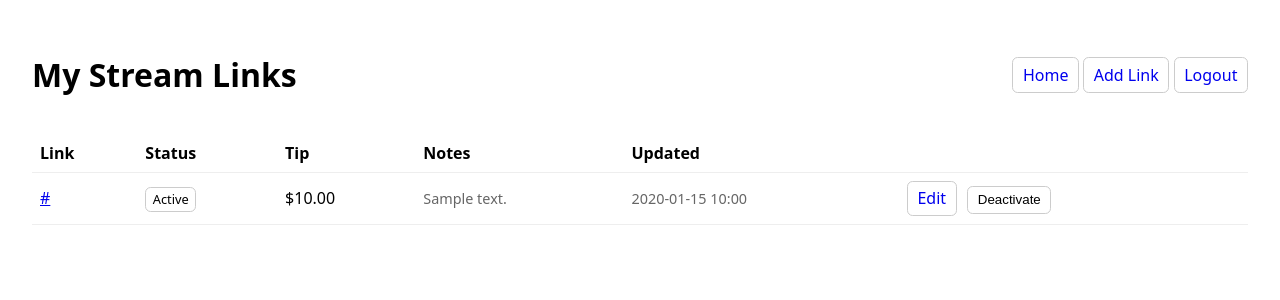
After one commit to athena-live/clipthis, a Django app: page /streams/ in a window 1280 px wide. The commit adds this page. Shown: the top 300 px of the page. Run offline with Django 5.2, Linux system fonts and the light colour scheme; a user stored in the database is signed in; tables that the repository leaves empty hold one stand-in row (values such as "Sample post").

Commit message:
Built a “My Stream Links” feature so users can add, view, and manage their stream URLs with status, notes, and tip amount.
What’s included

App: streams
Model StreamLink with fields: owner, url (validated for YouTube/Twitch/Kick), active (bool), notes (text), tip_amount (decimal), timestamps.
URL validator to restrict to allowed domains.
Forms and class-based views to list/add/edit/toggle.
URLs
Mounted under /streams/ with routes:
GET /streams/ list user’s links
GET/POST /streams/add/ create a link
GET/POST /streams/<id>/edit/ edit a link
POST /streams/<id>/toggle/ toggle active/inactive
Templates
clipthis/templates/streams/link_list.html: table of user links with actions.
clipthis/templates/streams/link_form.html: add/edit form.
Navbar now links to “My Streams” when logged in.
Wiring
Installed app in INSTALLED_APPS.
Included streams.urls in root urls.py.
List/edit views are login-protected and scoped to the current user.
Files added/updated

clipthis/streams/init.py
clipthis/streams/apps.py
clipthis/streams/validators.py
clipthis/streams/models.py
clipthis/streams/forms.py
clipthis/streams/views.py
clipthis/streams/urls.py
clipthis/templates/streams/link_list.html
clipthis/templates/streams/link_form.html
clipthis/clipthis/settings.py (added app)
clipthis/clipthis/urls.py (included routes)
clipthis/templates/home.html (navbar link)
Next steps to activate

Make migrations and migrate:
python manage.py makemigrations
python manage.py migrate
Visit:
/streams/ to view your list
/streams/add/ to add a new link
Notes

Allowed domains: youtube.com, youtu.be, twitch.tv, kick.com. I can extend this list easily if you want more platforms.
Tip amount is a simple decimal labeled as USD; we can add currency handling later.
If you want a public “board” to show active requests, we can add a public list view that shows only active=True links across users.

```diff
--- a/clipthis/clipthis/settings.py
+++ b/clipthis/clipthis/settings.py
@@ -75,6 +75,7 @@ INSTALLED_APPS = [
     'allauth.account',
     'allauth.socialaccount',
     'allauth.socialaccount.providers.google',
+    'streams',
 ]
 
 MIDDLEWARE = [
--- a/clipthis/clipthis/urls.py
+++ b/clipthis/clipthis/urls.py
@@ -24,4 +24,5 @@ urlpatterns = [
     path('profile/', login_required(TemplateView.as_view(template_name='account/profile.html')), name='profile'),
     path('admin/', admin.site.urls),
     path('accounts/', include('allauth.urls')),
+    path('streams/', include('streams.urls', namespace='streams')),
 ]
--- /dev/null
+++ b/clipthis/streams/apps.py
@@ -0,0 +1,6 @@
+from django.apps import AppConfig
+
+
+class StreamsConfig(AppConfig):
+    default_auto_field = 'django.db.models.BigAutoField'
+    name = 'streams'
--- /dev/null
+++ b/clipthis/streams/models.py
@@ -0,0 +1,19 @@
+from django.conf import settings
+from django.db import models
+from .validators import validate_stream_url
+
+
+class StreamLink(models.Model):
+    owner = models.ForeignKey(settings.AUTH_USER_MODEL, on_delete=models.CASCADE, related_name='stream_links')
+    url = models.URLField(max_length=500, validators=[validate_stream_url])
+    active = models.BooleanField(default=True)
+    notes = models.TextField(blank=True)
+    tip_amount = models.DecimalField(max_digits=10, decimal_places=2, default=0)
+    created_at = models.DateTimeField(auto_now_add=True)
+    updated_at = models.DateTimeField(auto_now=True)
+
+    class Meta:
+        ordering = ['-created_at']
+
+    def __str__(self) -> str:
+        return f"{self.owner} – {self.url}"
--- /dev/null
+++ b/clipthis/streams/urls.py
@@ -0,0 +1,11 @@
+from django.urls import path
+from . import views
+
+app_name = 'streams'
+
+urlpatterns = [
+    path('', views.MyStreamLinksView.as_view(), name='list'),
+    path('add/', views.StreamLinkCreateView.as_view(), name='add'),
+    path('<int:pk>/edit/', views.StreamLinkUpdateView.as_view(), name='edit'),
+    path('<int:pk>/toggle/', views.StreamLinkToggleActiveView.as_view(), name='toggle'),
+]
--- /dev/null
+++ b/clipthis/streams/validators.py
@@ -0,0 +1,29 @@
+from urllib.parse import urlparse
+from django.core.exceptions import ValidationError
+
+
+ALLOWED_STREAM_DOMAINS = {
+    'youtube.com',
+    'youtu.be',
+    'twitch.tv',
+    'kick.com',
+}
+
+
+def validate_stream_url(value: str) -> None:
+    """Validate that URL belongs to an allowed streaming domain."""
+    try:
+        parsed = urlparse(value)
+    except Exception as exc:
+        raise ValidationError('Invalid URL.') from exc
+
+    if parsed.scheme not in ('http', 'https'):
+        raise ValidationError('URL must start with http or https.')
+
+    host = (parsed.hostname or '').lower()
+    if not host:
+        raise ValidationError('URL must include a hostname.')
+
+    # Accept exact domain or subdomains
+    if not any(host == d or host.endswith(f'.{d}') for d in ALLOWED_STREAM_DOMAINS):
+        raise ValidationError('Only YouTube, Twitch, or Kick links are allowed.')
--- /dev/null
+++ b/clipthis/streams/views.py
@@ -0,0 +1,46 @@
+from django.contrib.auth.mixins import LoginRequiredMixin
+from django.http import HttpResponseRedirect
+from django.urls import reverse_lazy
+from django.views.generic import ListView, CreateView, UpdateView, View
+
+from .models import StreamLink
+from .forms import StreamLinkForm
+
+
+class MyStreamLinksView(LoginRequiredMixin, ListView):
+    model = StreamLink
+    template_name = 'streams/link_list.html'
+    context_object_name = 'links'
+
+    def get_queryset(self):
+        return StreamLink.objects.filter(owner=self.request.user)
+
+
+class StreamLinkCreateView(LoginRequiredMixin, CreateView):
+    model = StreamLink
+    form_class = StreamLinkForm
+    template_name = 'streams/link_form.html'
+    success_url = reverse_lazy('streams:list')
+
+    def form_valid(self, form):
+        form.instance.owner = self.request.user
+        return super().form_valid(form)
+
+
+class StreamLinkUpdateView(LoginRequiredMixin, UpdateView):
+    model = StreamLink
+    form_class = StreamLinkForm
+    template_name = 'streams/link_form.html'
+    success_url = reverse_lazy('streams:list')
+
+    def get_queryset(self):
+        return StreamLink.objects.filter(owner=self.request.user)
+
+
+class StreamLinkToggleActiveView(LoginRequiredMixin, View):
+    def post(self, request, pk):
+        link = StreamLink.objects.filter(owner=request.user, pk=pk).first()
+        if link:
+            link.active = not link.active
+            link.save(update_fields=['active'])
+        return HttpResponseRedirect(reverse_lazy('streams:list'))
--- a/clipthis/templates/home.html
+++ b/clipthis/templates/home.html
@@ -18,6 +18,7 @@
       <nav>
         {% if request.user.is_authenticated %}
           <span>Hi, {{ request.user.get_full_name|default:request.user.username }}</span>
+          <a href="/streams/">My Streams</a>
           <a href="/profile/">Profile</a>
           <a href="/accounts/logout/">Logout</a>
         {% else %}
--- /dev/null
+++ b/clipthis/templates/streams/link_list.html
@@ -0,0 +1,73 @@
+{% load static %}
+<!DOCTYPE html>
+<html lang="en">
+  <head>
+    <meta charset="utf-8" />
+    <meta name="viewport" content="width=device-width, initial-scale=1" />
+    <title>My Stream Links • ClipThis</title>
+    <style>
+      body { font-family: system-ui, sans-serif; margin: 2rem; }
+      header { display: flex; justify-content: space-between; align-items: center; }
+      table { width: 100%; border-collapse: collapse; margin-top: 1rem; }
+      th, td { text-align: left; padding: .5rem; border-bottom: 1px solid #eee; }
+      .muted { color: #666; font-size: .9rem; }
+      .badge { padding: .15rem .4rem; border-radius: .35rem; font-size: .8rem; border: 1px solid #ccc; }
+      .btn { display: inline-block; padding: .35rem .6rem; border: 1px solid #ccc; border-radius: .35rem; text-decoration: none; background: #fff; }
+      .actions a, .actions form { display: inline-block; margin-right: .4rem; }
+    </style>
+  </head>
+  <body>
+    <header>
+      <h1>My Stream Links</h1>
+      <nav>
+        <a class="btn" href="/">Home</a>
+        <a class="btn" href="{% url 'streams:add' %}">Add Link</a>
+        <a class="btn" href="/accounts/logout/">Logout</a>
+      </nav>
+    </header>
+
+    {% if links %}
+      <table>
+        <thead>
+          <tr>
+            <th>Link</th>
+            <th>Status</th>
+            <th>Tip</th>
+            <th>Notes</th>
+            <th>Updated</th>
+            <th></th>
+          </tr>
+        </thead>
+        <tbody>
+          {% for link in links %}
+            <tr>
+              <td>
+                <a href="{{ link.url }}" target="_blank" rel="noopener">{{ link.url }}</a>
+              </td>
+              <td>
+                {% if link.active %}
+                  <span class="badge">Active</span>
+                {% else %}
+                  <span class="badge">Inactive</span>
+                {% endif %}
+              </td>
+              <td>${{ link.tip_amount }}</td>
+              <td class="muted">{{ link.notes|default:'—' }}</td>
+              <td class="muted">{{ link.updated_at|date:"Y-m-d H:i" }}</td>
+              <td class="actions">
+                <a class="btn" href="{% url 'streams:edit' link.pk %}">Edit</a>
+                <form method="post" action="{% url 'streams:toggle' link.pk %}">
+                  {% csrf_token %}
+                  <button class="btn" type="submit">{% if link.active %}Deactivate{% else %}Activate{% endif %}</button>
+                </form>
+              </td>
+            </tr>
+          {% endfor %}
+        </tbody>
+      </table>
+    {% else %}
+      <p class="muted">No links yet.</p>
+      <p><a class="btn" href="{% url 'streams:add' %}">Add your first link</a></p>
+    {% endif %}
+  </body>
+  </html>
```
Also changed, not shown: clipthis/streams/forms.py (added, +16 -0 lines), clipthis/templates/streams/link_form.html (added, +46 -0 lines), clipthis/streams/__init__.py (added).
